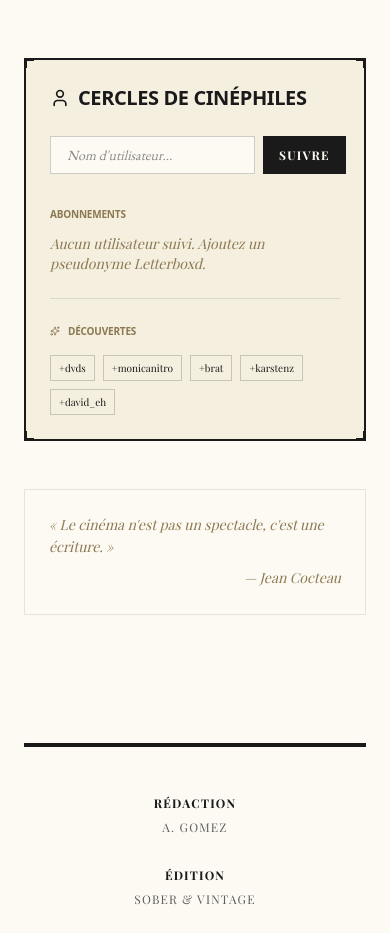
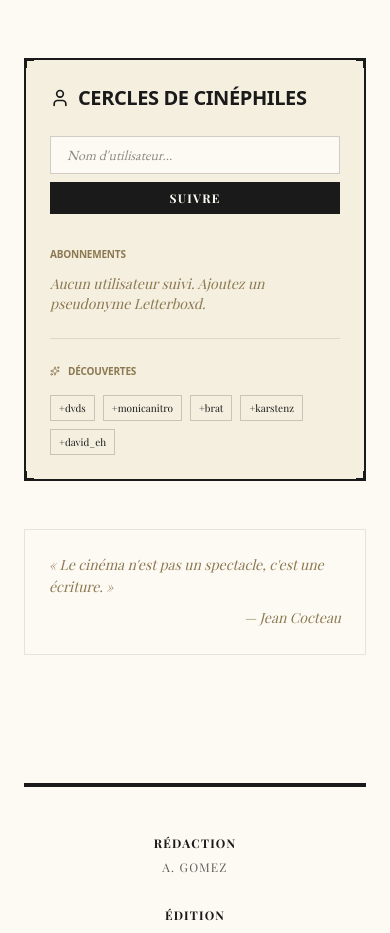
Before and after one commit to blhdes/ville-du-cinema-app, a Next.js app: page / in a window 390 px wide. Shown: the part 1100-2033 px from the top of the page. Built offline with nearby package versions, Linux system fonts and the light colour scheme; a web font is replaced by a local one.

Commit message:
style: improve responsiveness of the user input form by adjusting its layout for small screens.

```diff
--- a/components/UserList.tsx
+++ b/components/UserList.tsx
@@ -58,17 +58,17 @@ export default function UserList({ onUsersChange }: UserListProps) {
                 <User size={20} /> Cercles de Cinéphiles
             </h3>
 
-            <form onSubmit={(e) => { e.preventDefault(); addUser(newUser); }} className="flex gap-2 mb-8">
+            <form onSubmit={(e) => { e.preventDefault(); addUser(newUser); }} className="flex flex-col sm:flex-row gap-2 mb-8">
                 <input
                     type="text"
                     value={newUser}
                     onChange={(e) => setNewUser(e.target.value)}
                     placeholder="Nom d'utilisateur..."
-                    className="flex-1 bg-background border border-foreground/20 px-4 py-2 font-body focus:outline-none focus:border-foreground transition-all placeholder:italic text-sm"
+                    className="w-full bg-background border border-foreground/20 px-4 py-2 font-body focus:outline-none focus:border-foreground transition-all placeholder:italic text-sm min-w-0"
                 />
                 <button
                     type="submit"
-                    className="bg-foreground text-background px-4 py-2 font-serif font-bold text-xs uppercase tracking-widest hover:bg-accent transition-all flex items-center gap-2"
+                    className="bg-foreground text-background px-4 py-2 font-serif font-bold text-xs uppercase tracking-widest hover:bg-accent transition-all flex items-center justify-center gap-2 shrink-0"
                 >
                     Suivre
                 </button>
```
Also changed, not shown: 1 other file (tests, documents, lock files or other folders).
